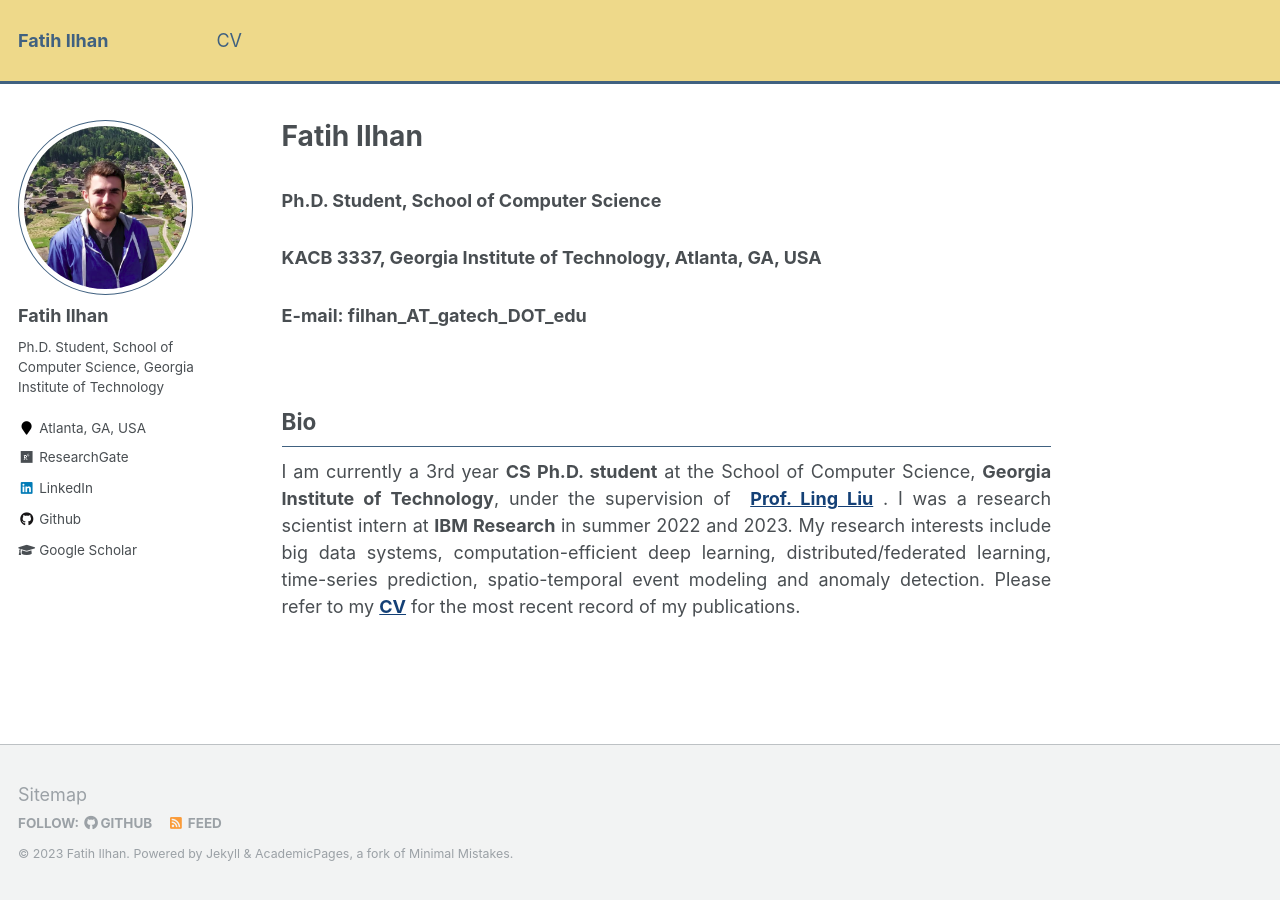
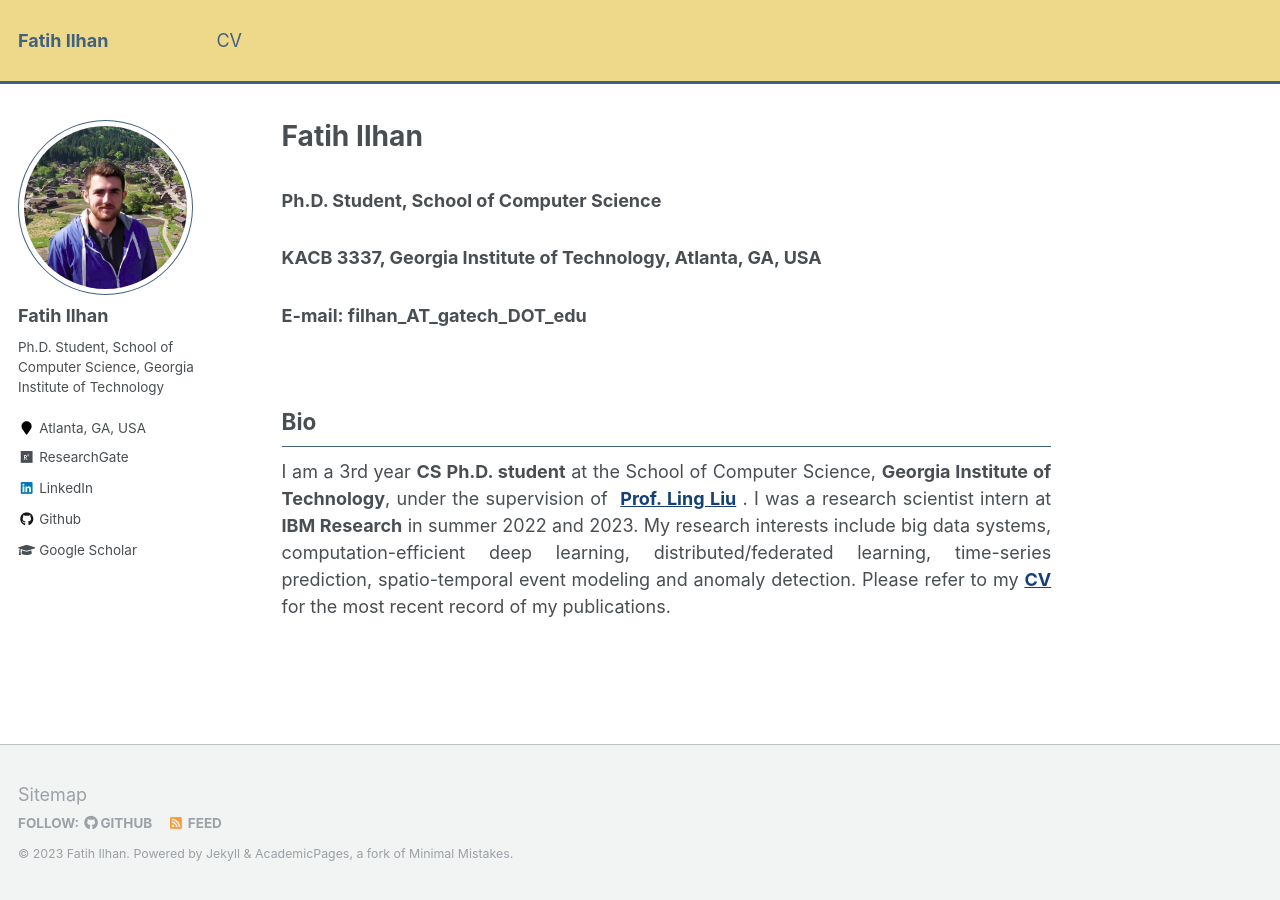
Before and after one commit to fatih-ilhan/fatih-ilhan.github.io, a Jekyll site: the page built from _pages/about.md, in a window 1280 px wide. Built offline with Jekyll 4.4.1, drawn with Linux system fonts in a browser that asks for light colours.

Commit message:
cv update

```diff
--- a/_pages/about.md
+++ b/_pages/about.md
@@ -19,4 +19,4 @@
 
 ## Bio
 
-<div style="text-align: justify"><p>I am currently a 3rd year <b>CS Ph.D. student</b> at the School of Computer Science, <b>Georgia Institute of Technology</b>, under the supervision of  <a href="https://www.cc.gatech.edu/~lingliu/"><b>Prof. Ling Liu</b></a> . I was a research scientist intern at <b>IBM Research</b> in summer 2022 and 2023. My research interests include big data systems, computation-efficient deep learning, distributed/federated learning, time-series prediction, spatio-temporal event modeling and anomaly detection. Please refer to my <a href="http://fatih-ilhan.github.io/files/cv.pdf"><b>CV</b></a> for the most recent record of my publications.</p></div>
+<div style="text-align: justify"><p>I am a 3rd year <b>CS Ph.D. student</b> at the School of Computer Science, <b>Georgia Institute of Technology</b>, under the supervision of  <a href="https://www.cc.gatech.edu/~lingliu/"><b>Prof. Ling Liu</b></a> . I was a research scientist intern at <b>IBM Research</b> in summer 2022 and 2023. My research interests include big data systems, computation-efficient deep learning, distributed/federated learning, time-series prediction, spatio-temporal event modeling and anomaly detection. Please refer to my <a href="http://fatih-ilhan.github.io/files/cv.pdf"><b>CV</b></a> for the most recent record of my publications.</p></div>
```
